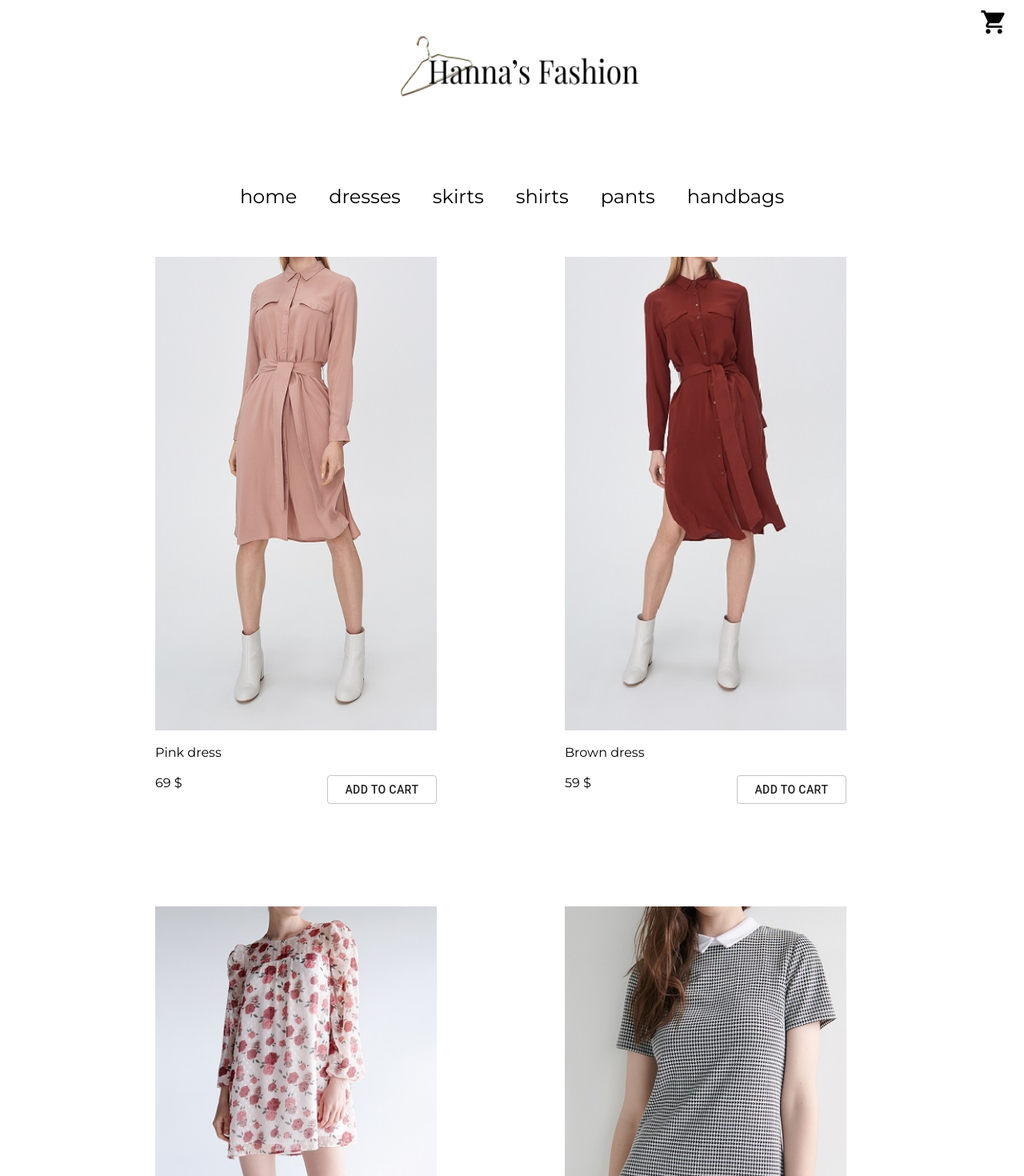
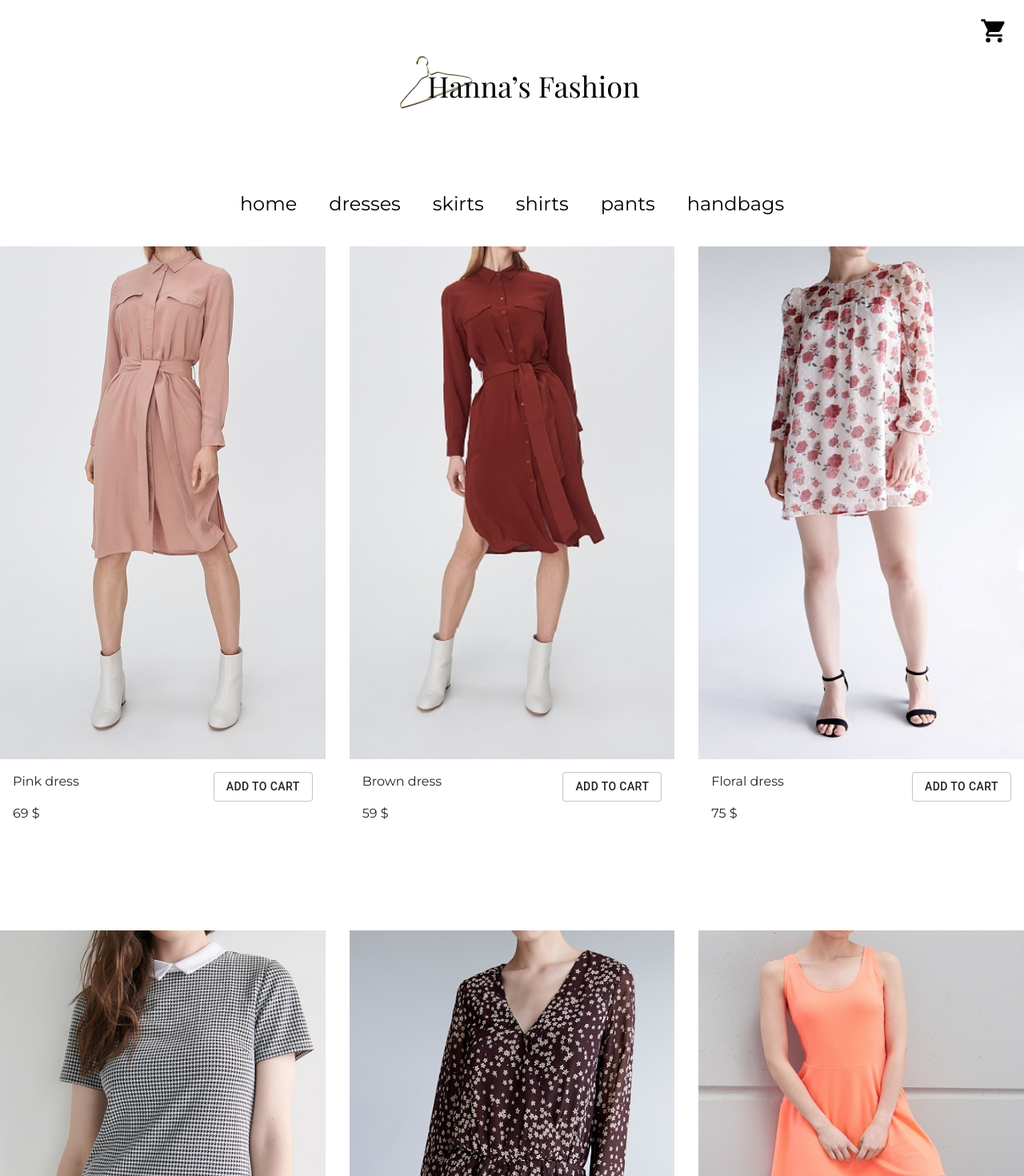
Before and after one commit to feneles/e-commerce-shop, a React (Create React App) app: page /shop/dresses in a window 1280 px wide. Shown: the top 1470 px of the page at 80% size. Built offline with nearby package versions, Linux system fonts and the light colour scheme; what react-google-maps would draw is missing.

Commit message:
fixed styling

```diff
--- a/src/App.scss
+++ b/src/App.scss
@@ -1,10 +1,10 @@
 @import url("https://fonts.googleapis.com/css2?family=Montserrat:wght@300;400;600;700&display=swap");
+@import "../node_modules/bootstrap/scss/bootstrap.scss";
 
 @import "./styles/Header";
 @import "./styles/Main";
+@import "./styles/Map";
 @import "./styles/Footer";
-@import "./styles/Shop";
-@import "./styles/Map";
 @import "./styles/Cart";
 
 * {
@@ -14,12 +14,15 @@
 }
 
 .app {
-  margin: 0 auto;
   font-family: "Montserrat", sans-serif;
 }
+
 .app.app_active {
   height: 100vh;
   overflow: hidden;
+}
+.app.container {
+  max-width: 100%;
 }
 
 .fade-appear,
--- a/src/components/Footer.js
+++ b/src/components/Footer.js
@@ -5,10 +5,8 @@ import instagramIcon from "@iconify/icons-brandico/instagram";
 
 function Footer() {
   return (
-    <footer className="footer">
-      <div className="footer_logo">
-        <img src="/img/logo_footer.png" alt="footer logo" />
-      </div>
+    <footer className="row footer">
+      <h2>Hanna's Fashion</h2>
       <p className="footer_address">
         10 Wardour St, London W1D 6BZ, United Kingdom
       </p>
--- a/src/components/Header.js
+++ b/src/components/Header.js
@@ -7,7 +7,7 @@ const Header = ({ isActive, setIsActive }) => {
   const links = data.map((link) => (
     <li
       onClick={() => setIsActive(false)}
-      className="navbar_button"
+      className="nav_bar_button"
       key={link.section}
     >
       <Link className="button_link" to={link.link}>
@@ -17,10 +17,17 @@ const Header = ({ isActive, setIsActive }) => {
   ));
 
   return (
-    <header className="header">
-      <div className="header_logo">
-        <img src="/img/logo.png" alt="logo" />
+    <header className="row">
+      <div className="col-md-12">
+        <Link to="/">
+          <img
+            className="img-fluid rounded mx-auto mt-5 d-block"
+            src="/img/logo.png"
+            alt="logo"
+          />
+        </Link>
       </div>
+      <div className="w-100"></div>
       <div className="header_underline"></div>
       <button
         onClick={() => setIsActive(!isActive)}
@@ -31,9 +38,9 @@ const Header = ({ isActive, setIsActive }) => {
         </span>
       </button>
       <div
-        className={isActive ? "navbar_container active" : "navbar_container"}
+        className={isActive ? "nav_bar_container active" : "nav_bar_container"}
       >
-        <ul className="navbar">{links}</ul>
+        <ul className="nav_bar">{links}</ul>
       </div>
 
       <Link to="/cart" className="header_cartIcon">
--- a/src/components/Map.js
+++ b/src/components/Map.js
@@ -18,7 +18,7 @@ const WrappedMap = withScriptjs(withGoogleMap(Map));
 
 export default function App() {
   return (
-    <div className="map_container">
+    <div className="map_container col-10 offset-md-1 col-md-8 offset-md-2">
       <WrappedMap
         googleMapURL={
           "https://maps.googleapis.com/maps/api/js?v=3.exp&libraries=geometry,drawing,places&key=AIzaSyD7VRnojeVMloiD6fgT0nkWAnrdbwqahBE"
--- a/src/components/Shop.js
+++ b/src/components/Shop.js
@@ -1,8 +1,6 @@
 import React, { useState, useEffect } from "react";
 import data from "../data.json";
 import Button from "@material-ui/core/Button";
-import loadingIcon from "@iconify/icons-codicon/loading";
-import { Icon } from "@iconify/react";
 
 function Shop(props) {
   const [products, setProducts] = useState([]);
@@ -40,19 +38,22 @@ function Shop(props) {
 
   const ProductDetails = ({ product }) => {
     return (
-      <div className="product_details">
-        <div className="product_container">
-          <img
-            className="product_image"
-            src={product.img}
-            alt={product.description}
-          />
-          <p className="product_description">{product.description}</p>
-          <div className="product_bottom">
-            <p className="product_price">{`${product.price} $`}</p>
+      <div className="col-md-6 col-lg-4">
+        <img
+          className="img-fluid mx-auto h-75 w-100"
+          src={product.img}
+          alt={product.description}
+        />
+
+        <div className="d-flex justify-content-between p-3">
+          <div className="details d-flex flex-column">
+            <p>{product.description}</p>
+            <p>{`${product.price} $`}</p>
+          </div>
+          <div>
+            {" "}
             <Button
               type="button"
-              className="product_button"
               variant="outlined"
               onClick={(e) => {
                 e.preventDefault();
@@ -68,14 +69,9 @@ function Shop(props) {
   };
 
   return (
-    <div className="shop">
+    <div className="row">
       {isLoading ? (
-        <div className="loading">
-          <Icon
-            icon={loadingIcon}
-            style={{ color: "#666", fontSize: "70px" }}
-          />
-        </div>
+        <h3 className="loading">Loading...</h3>
       ) : (
         products.length > 0 &&
         products.map((product, index) => (
--- a/src/styles/_Footer.scss
+++ b/src/styles/_Footer.scss
@@ -1,26 +1,15 @@
 .footer {
   background-color: #141414;
-  text-align: center;
-  height: 25vh;
   color: white;
+  display: flex;
+  flex-direction: column;
+  align-items: center;
+  min-height: 20vh;
 
-  &_logo {
-    transform: translateX(-1%);
+  &_icons {
+    margin-bottom: 10px;
   }
 
-  &_address {
-    font-size: 20px;
-    transform: translateY(-220%);
-  }
-  &_copyrights {
-    display: block;
-    font-size: 12px;
-  }
-  &_icons {
-    display: flex;
-    justify-content: center;
-    transform: translateY(-100%);
-  }
   &_instaIcon {
     margin-left: 25px;
     &:hover {
@@ -30,44 +19,18 @@
   &_fbIcon:hover {
     cursor: pointer;
   }
-}
-
-@media (max-width: 1100px) {
-  .footer {
-    height: 230px;
+  &_copyrights {
+    font-size: 12px;
   }
 }
 
-@media (orientation: portrait) and (max-width: 420px) {
+@media (orientation: portrait) and (max-width: 550px) {
   .footer {
     &_address {
       font-size: 15px;
-      transform: translateY(-260%);
+    }
+    &_copyrights {
+      font-size: 9px;
     }
   }
 }
-
-@media (orientation: portrait) and (max-width: 360px) {
-  .footer {
-    &_address {
-      font-size: 12px;
-      transform: translateY(-280%);
-    }
-    &_logo {
-      width: 70%;
-      margin: 0 auto;
-    }
-    &_logo img {
-      margin-top: 5px;
-      width: 100%;
-      height: 100%;
-    }
-    &_copyrights {
-      font-size: 9px;
-      transform: translateY(150%);
-    }
-    &_icons {
-      transform: translateY(-60%);
-    }
-  }
-}
--- a/src/styles/_Header.scss
+++ b/src/styles/_Header.scss
@@ -1,10 +1,6 @@
+@import "../../node_modules/bootstrap/scss/bootstrap.scss";
+
 .header {
-  &_logo {
-    display: flex;
-    margin: 20px auto;
-    width: 25%;
-    height: 22vh;
-  }
   &_cartIcon {
     position: absolute;
     top: 10px;
@@ -12,15 +8,13 @@
     font-size: 35px;
     color: black;
   }
-  &_logo img {
-    height: 100%;
-    width: 100%;
-  }
 }
 
-.navbar {
+.nav_bar {
   display: flex;
+  width: 100%;
   justify-content: center;
+  margin: 20px auto;
   &_button {
     display: block;
     font-family: "Montserrat", sans-serif;
@@ -31,9 +25,15 @@
     color: black;
     text-decoration: none;
   }
-
+  .button_link {
+    text-decoration: none;
+    color: black;
+  }
   &_button:hover {
     transform: translateY(-7%);
+  }
+  &_container {
+    width: 100%;
   }
 }
 
@@ -53,10 +53,6 @@
   border: none;
   margin: 0;
   z-index: 10001;
-
-  &:focus {
-    outline: 0;
-  }
 
   &_box {
     width: 40px;
@@ -110,7 +106,7 @@
     transform: translateY(-1000%);
   }
 
-  .navbar {
+  .nav_bar {
     height: 90%;
     width: 50%;
     flex-direction: column;
@@ -128,10 +124,8 @@
     display: inline-block;
     transition: transform 0.3s 0.1s ease-in-out;
   }
-  .hamburger_active {
-    transform: translateX(500px);
-  }
-  .navbar_container {
+
+  .nav_bar_container {
     position: fixed;
     height: 100vh;
     width: 100vw;
@@ -142,29 +136,13 @@
     transform: translateX(-110vw);
     transition: transform 0.3s 0.1s ease-in-out;
   }
-  .navbar_container.active {
+  .nav_bar_container.active {
     transform: translateX(0px);
   }
 }
 
-@media (orientation: portrait) {
-  .header {
-    &_logo {
-      width: 50%;
-    }
-  }
-}
-
-@media (orientation: portrait) and (max-width: 420px) {
-  .hamburger_active {
-    transform: translateX(56vw);
-  }
-}
 @media (orientation: portrait) and (max-width: 360px) {
-  .hamburger_active {
-    transform: translateX(53vw);
-  }
-  .navbar {
+  .nav_bar {
     &_button {
       font-size: 20px;
       padding: 3px 0;
@@ -172,10 +150,7 @@
   }
 }
 @media (orientation: landscape) and (max-width: 750px) {
-  .hamburger_active {
-    transform: translateX(475px);
-  }
-  .navbar {
+  .nav_bar {
     &_button {
       font-size: 20px;
       margin: 2px;
@@ -183,17 +158,8 @@
   }
 }
 
-@media (orientation: landscape) and (max-width: 670px) {
-  .hamburger_active {
-    transform: translateX(410px);
-  }
-}
-
 @media (orientation: landscape) and (max-width: 570px) {
-  .hamburger_active {
-    transform: translateX(355px);
-  }
-  .navbar_button {
+  .nav_bar_button {
     padding: 8px;
   }
 }
--- a/src/styles/_Map.scss
+++ b/src/styles/_Map.scss
@@ -3,21 +3,8 @@
   height: 100%;
   margin: 20px auto;
   &_container {
-    width: 40%;
+    width: 60%;
     height: 40vh;
     margin: 30px auto;
-    border: 2px solid white;
   }
 }
-
-@media (max-width: 1100px) {
-  .map_container {
-    width: 80%;
-  }
-}
-
-@media (orientation: landscape) and (max-width: 830px) {
-  .map_container {
-    height: 65vh;
-  }
-}
--- a/src/styles/_Shop.scss
+++ /dev/null
@@ -1,125 +0,0 @@
-.shop {
-  display: flex;
-  margin: 0 auto;
-
-  flex-wrap: wrap;
-  justify-content: center;
-  align-items: center;
-  width: 80%;
-}
-
-.product {
-  &_details {
-    flex: 1 1 20rem;
-    height: 47rem;
-    padding: 1rem;
-    margin: 30px 50px;
-    flex-shrink: 0;
-  }
-  &_container {
-    display: flex;
-    flex-direction: column;
-    justify-content: space-between;
-    height: 95%;
-    max-width: 22rem;
-  }
-
-  &_image {
-    max-width: 30rem;
-    height: 37rem;
-    transition: transform 0.3s ease;
-  }
-  &_image:hover {
-    transform: scale(1.1);
-  }
-  &_description {
-    text-align: left;
-  }
-  &_bottom {
-    display: flex;
-    justify-content: space-between;
-  }
-  &_price {
-    text-align: left;
-  }
-  &_button {
-    width: 39%;
-  }
-}
-
-@media (max-width: 1100px) {
-  .product {
-    &_details {
-      margin: 30px auto;
-    }
-  }
-}
-@media (orientation: portrait) and (max-width: 780px) {
-  .shop {
-    flex-direction: column;
-  }
-
-  .product {
-    &_details {
-      height: 35rem;
-      padding: 0;
-      margin: 10px 0 100px;
-    }
-    &_image {
-      width: 350px;
-      height: 30rem;
-      transition: transform 0.3s ease;
-    }
-  }
-}
-
-@media (orientation: portrait) and (max-width: 360px) {
-  .shop {
-    width: 100vw;
-    margin: 0;
-  }
-
-  .product {
-    &_image {
-      width: 300px;
-      height: 350px;
-    }
-    &_button {
-      width: 45%;
-    }
-  }
-}
-
-@media (orientation: landscape) and (max-width: 830px) {
-  .shop {
-    width: 100vw;
-    margin: 0;
-  }
-}
-
-@media (orientation: landscape) and (max-width: 750px) {
-  .product {
-    &_details {
-      height: 100%;
-      margin: 10px 0;
-    }
-    &_image {
-      width: 100%;
-      height: 360px;
-    }
-    &_button {
-      width: 40%;
-    }
-    &_container {
-      height: 65%;
-    }
-  }
-}
-
-@media (orientation: landscape) and (max-width: 670px) {
-  .product {
-    &_button {
-      width: 50%;
-    }
-  }
-}
```
Also changed, not shown: src/components/Main.js (+22 -11 lines), src/styles/_Main.scss (+6 -56 lines), public/img/logo_footer.png (deleted).
